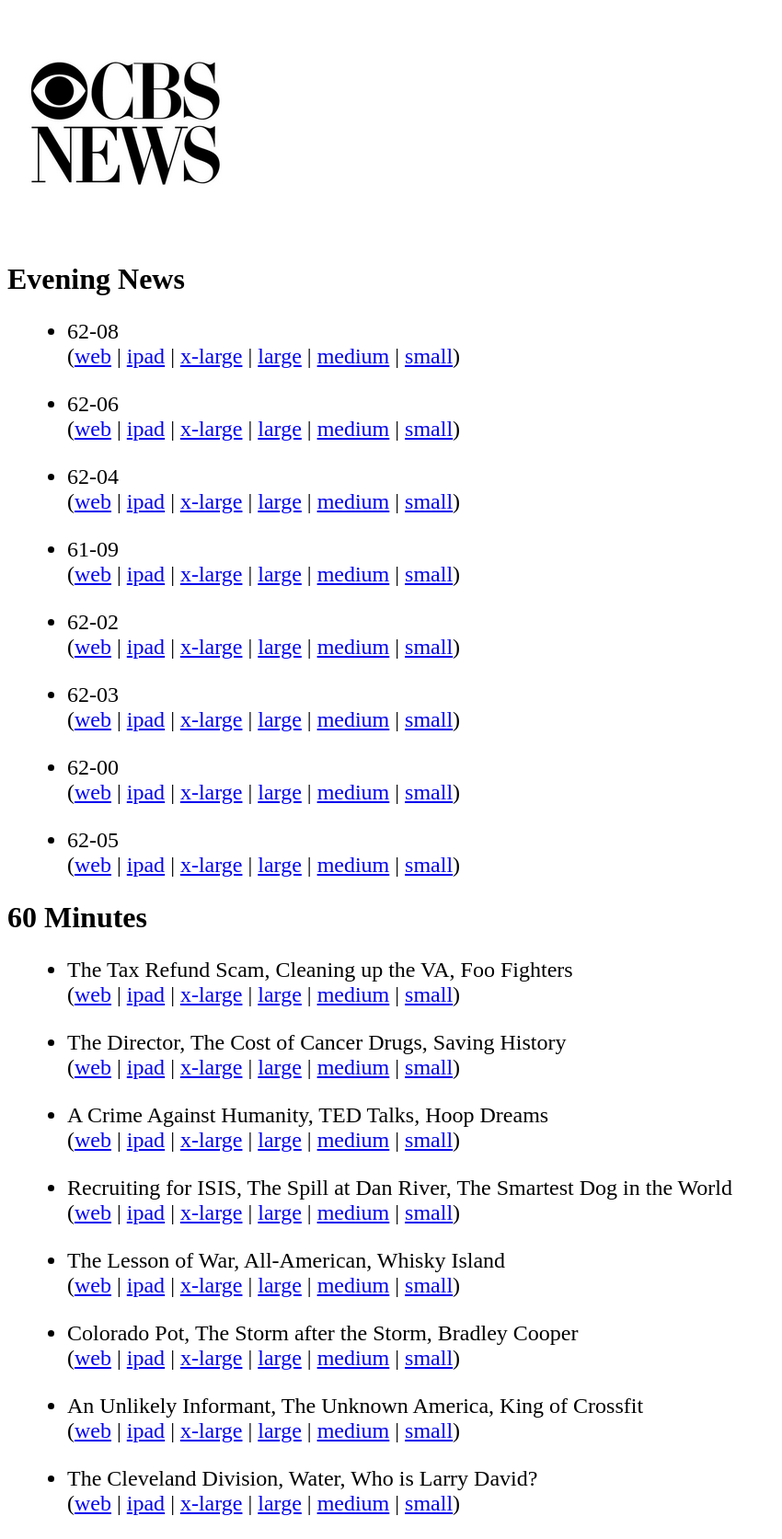
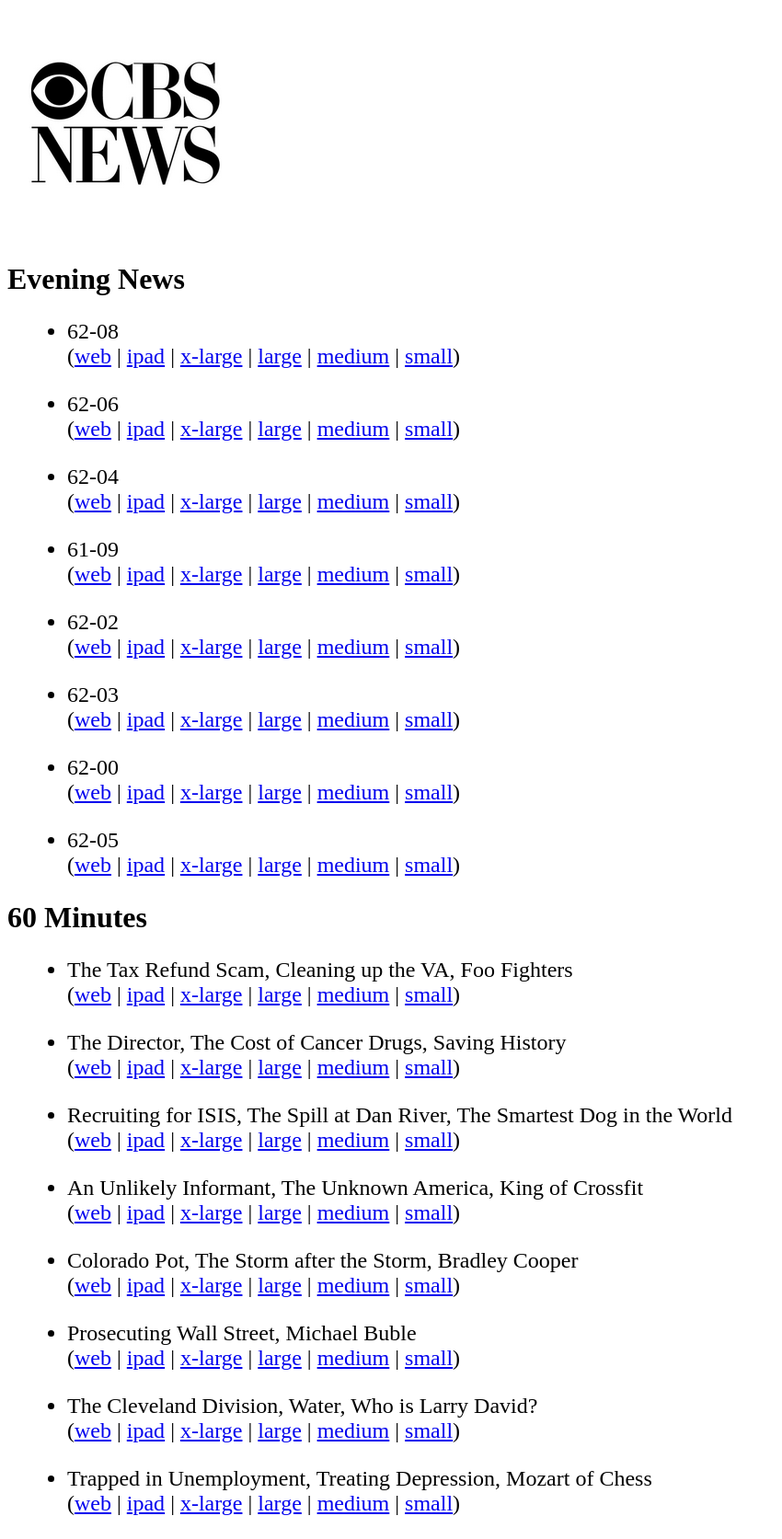
Before and after one commit to jkutner/cbsfeed, a Jekyll site: the page built from index.html, in a window 1280 px wide. Shown: the whole page at 92% size, without its empty margins (0-850 px from the left). Built offline with Jekyll 4.4.1, drawn with Linux system fonts in a browser that asks for light colours; nearby versions of some CDN libraries; some of the changed lines change nothing that is shown.

Commit message:
Updating with latest episdoes

```diff
--- a/_data/sixtymin.yml
+++ b/_data/sixtymin.yml
@@ -17,15 +17,6 @@
     mp4_796: media\/2015\/06\/20\/468584003573\/60_0621_Full_V4_409891_796.mp4
     mp4_1296: media\/2015\/06\/20\/468584003573\/60_0621_Full_V4_409891_1296.mp4
   date: The Director, The Cost of Cancer Drugs, Saving History
-- title: A Crime Against Humanity, TED Talks, Hoop Dreams
-  links:
-    orig: /videos/a-crime-against-humanity-ted-talks-hoop-dreams/
-    ipad: ipad-streaming.cbsnews.com/media/mpx/2015/04/19/430507075750/60_FULL_041915_379358_500/60_FULL_041915_379358_500.m3u8
-    mp4_240: media\/2015\/04\/19\/430507075750\/60_FULL_041915_379339_240.mp4
-    mp4_740: media\/2015\/04\/19\/430507075750\/60_FULL_041915_379339_740.mp4
-    mp4_796: media\/2015\/04\/19\/430507075750\/60_FULL_041915_379339_796.mp4
-    mp4_1296: media\/2015\/04\/19\/430507075750\/60_FULL_041915_379339_1296.mp4
-  date: A Crime Against Humanity, TED Talks, Hoop Dreams
 - title: Recruiting for ISIS, The Spill at Dan River, The Smartest Dog in the World
   links:
     orig: /videos/recruiting-for-isis-the-spill-at-dan-river-the-smartest-dog-in-the-world/
@@ -35,15 +26,15 @@
     mp4_796: media\/2013\/10\/25\/56666691724\/60_full_0226_380457_796.mp4
     mp4_1296: media\/2013\/10\/25\/56666691724\/60_full_0226_380457_1296.mp4
   date: Recruiting for ISIS, The Spill at Dan River, The Smartest Dog in the World
-- title: The Lesson of War, All-American, Whisky Island
+- title: An Unlikely Informant, The Unknown America, King of Crossfit
   links:
-    orig: /videos/the-lesson-of-war-all-american-whisky-island/
-    ipad: ipad-streaming.cbsnews.com/media/mpx/2015/05/02/438069827774/60_FULL_050115_387505_0/60_FULL_050115_387505_0.m3u8
-    mp4_240: media\/2015\/05\/02\/438069827774\/60_FULL_050115_387478_240.mp4
-    mp4_740: media\/2015\/05\/02\/438069827774\/60_FULL_050115_387478_740.mp4
-    mp4_796: media\/2015\/05\/02\/438069827774\/60_FULL_050115_387478_796.mp4
-    mp4_1296: media\/2015\/05\/02\/438069827774\/60_FULL_050115_387478_1296.mp4
-  date: The Lesson of War, All-American, Whisky Island
+    orig: /videos/an-unlikely-informant-the-unknown-america-king-of-crossfit/
+    ipad: ipad-streaming.cbsnews.com/media/mpx/2013/10/25/56666691724/60_full_0226_380509_0/60_full_0226_380509_0.m3u8
+    mp4_240: media\/2013\/10\/25\/56666691724\/60_full_0226_380457_240.mp4
+    mp4_740: media\/2013\/10\/25\/56666691724\/60_full_0226_380457_740.mp4
+    mp4_796: media\/2013\/10\/25\/56666691724\/60_full_0226_380457_796.mp4
+    mp4_1296: media\/2013\/10\/25\/56666691724\/60_full_0226_380457_1296.mp4
+  date: An Unlikely Informant, The Unknown America, King of Crossfit
 - title: Colorado Pot, The Storm after the Storm, Bradley Cooper
   links:
     orig: /videos/colorado-pot-the-storm-after-the-storm-bradley-cooper/
@@ -53,15 +44,15 @@
     mp4_796: media\/2013\/10\/25\/56666691724\/60_full_0226_380457_796.mp4
     mp4_1296: media\/2013\/10\/25\/56666691724\/60_full_0226_380457_1296.mp4
   date: Colorado Pot, The Storm after the Storm, Bradley Cooper
-- title: An Unlikely Informant, The Unknown America, King of Crossfit
+- title: Prosecuting Wall Street, Michael Buble
   links:
-    orig: /videos/an-unlikely-informant-the-unknown-america-king-of-crossfit/
+    orig: /videos/prosecuting-wall-street-michael-buble-2/
     ipad: ipad-streaming.cbsnews.com/media/mpx/2013/10/25/56666691724/60_full_0226_380509_0/60_full_0226_380509_0.m3u8
     mp4_240: media\/2013\/10\/25\/56666691724\/60_full_0226_380457_240.mp4
     mp4_740: media\/2013\/10\/25\/56666691724\/60_full_0226_380457_740.mp4
     mp4_796: media\/2013\/10\/25\/56666691724\/60_full_0226_380457_796.mp4
     mp4_1296: media\/2013\/10\/25\/56666691724\/60_full_0226_380457_1296.mp4
-  date: An Unlikely Informant, The Unknown America, King of Crossfit
+  date: Prosecuting Wall Street, Michael Buble
 - title: The Cleveland Division, Water, Who is Larry David?
   links:
     orig: /videos/the-cleveland-division-water-who-is-larry-david/
@@ -71,3 +62,12 @@
     mp4_796: media\/2013\/10\/25\/56666691724\/60_full_0226_380457_796.mp4
     mp4_1296: media\/2013\/10\/25\/56666691724\/60_full_0226_380457_1296.mp4
   date: The Cleveland Division, Water, Who is Larry David?
+- title: Trapped in Unemployment, Treating Depression, Mozart of Chess
+  links:
+    orig: /videos/trapped-in-unemployment-treating-depression-mozart-of-chess-2/
+    ipad: ipad-streaming.cbsnews.com/media/mpx/2013/10/25/56666691724/60_full_0226_380509_0/60_full_0226_380509_0.m3u8
+    mp4_240: media\/2013\/10\/25\/56666691724\/60_full_0226_380457_240.mp4
+    mp4_740: media\/2013\/10\/25\/56666691724\/60_full_0226_380457_740.mp4
+    mp4_796: media\/2013\/10\/25\/56666691724\/60_full_0226_380457_796.mp4
+    mp4_1296: media\/2013\/10\/25\/56666691724\/60_full_0226_380457_1296.mp4
+  date: Trapped in Unemployment, Treating Depression, Mozart of Chess
```
